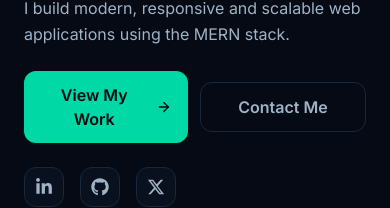
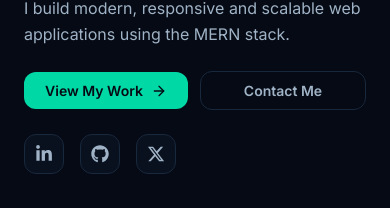
Before and after one commit to Hiranjith/Portfolio, a React (Vite) app in the folder frontend/: page / in a window 390 px wide. Shown: the part 653-861 px from the top of the page. Built offline with nearby package versions, Linux system fonts and the light colour scheme; no server answers.

Commit message:
style: reduce button sizes on mobile

```diff
--- a/frontend/src/Components/Banner.jsx
+++ b/frontend/src/Components/Banner.jsx
@@ -22,10 +22,10 @@ function Banner() {
 
         {/* Buttons */}
         <div className="flex flex-row items-center justify-start gap-[12px] md:gap-[16px] w-full">
-          <button className="flex-1 md:flex-none justify-center bg-[#00D9A5] text-[#050A14] px-[16px] md:px-[24px] py-[12px] rounded-xl font-[600] flex items-center gap-2 hover:bg-[#00B98D] transition-colors">
+          <button className="flex-1 md:flex-none justify-center bg-[#00D9A5] text-[#050A14] px-[12px] md:px-[24px] py-[8px] md:py-[12px] text-[14px] md:text-[16px] rounded-xl font-[600] flex items-center gap-2 hover:bg-[#00B98D] transition-colors">
             View My Work <FiArrowRight size={16} />
           </button>
-          <button className="flex-1 md:flex-none justify-center border border-[#18283D] text-[#A0B3C6] px-[16px] md:px-[24px] py-[12px] rounded-xl font-[600] hover:bg-[#18283D] transition-colors">
+          <button className="flex-1 md:flex-none justify-center border border-[#18283D] text-[#A0B3C6] px-[12px] md:px-[24px] py-[8px] md:py-[12px] text-[14px] md:text-[16px] rounded-xl font-[600] hover:bg-[#18283D] transition-colors">
             Contact Me
           </button>
         </div>
```
